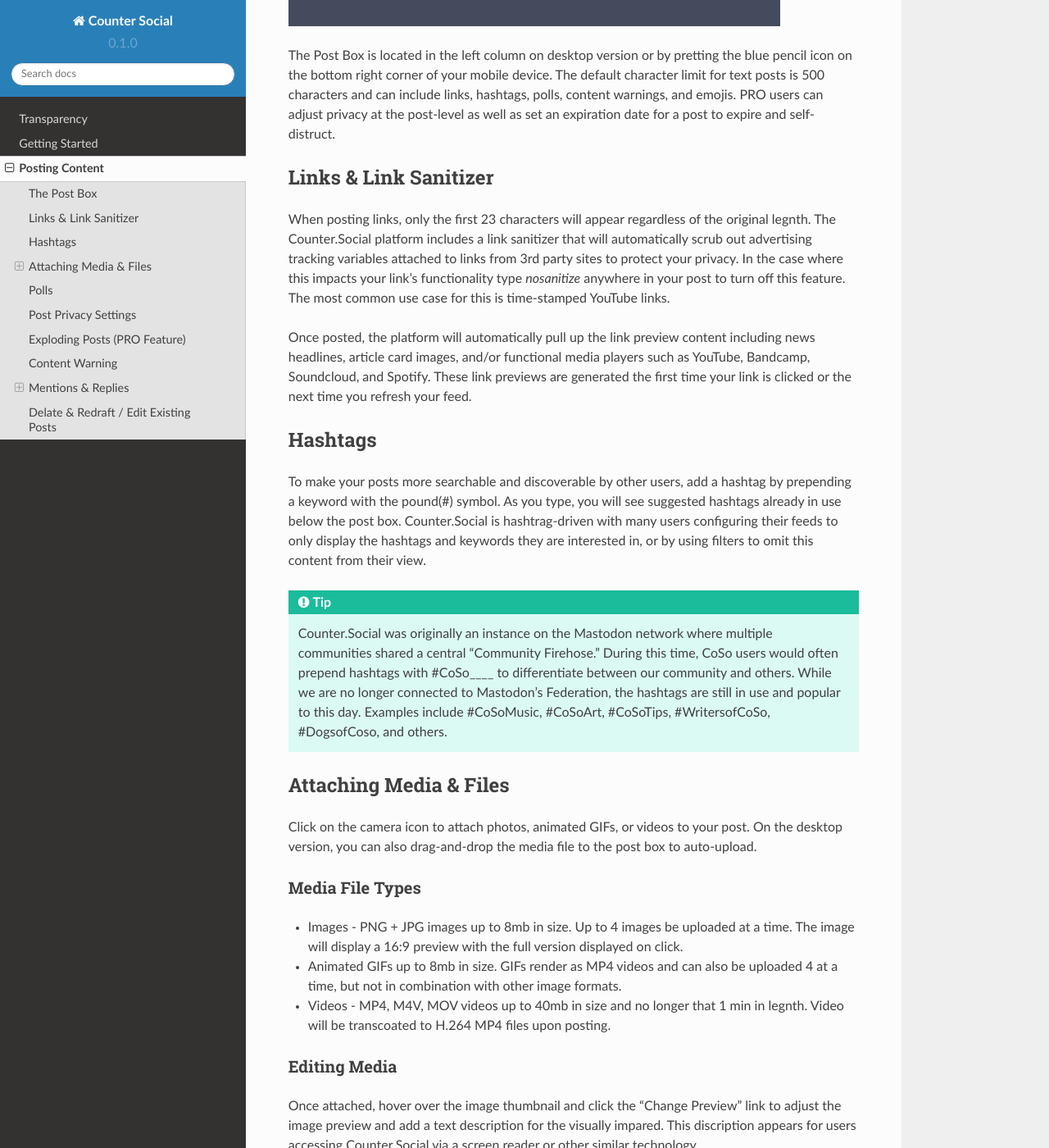
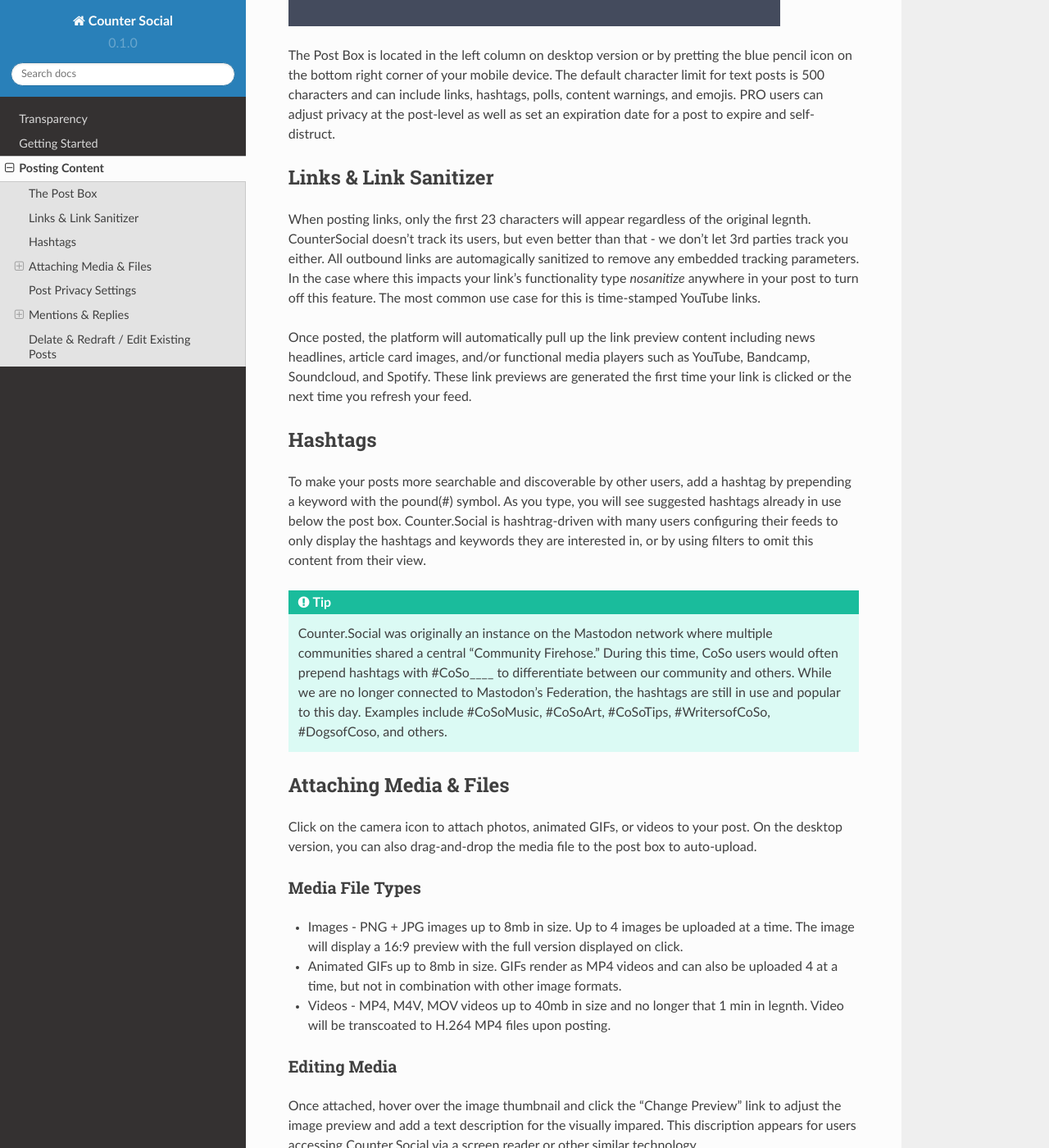
Before and after one commit to itskel/userguide, a Sphinx documentation site: the page built from docs/source/posting-content.rst, in a window 1280 px wide and 1400 px high, scrolled down 557 px. Shown: the whole window at 82% size. Built offline with Sphinx 7.4.7 and the Read the Docs theme 2.0.0, drawn with Linux system fonts in a browser that asks for light colours; some of the changed text lies outside the part shown.

Commit message:
Update posting-content.rst

```diff
--- a/docs/source/posting-content.rst
+++ b/docs/source/posting-content.rst
@@ -11,7 +11,7 @@
 
 Links & Link Sanitizer
 ------------
-When posting links, only the first 23 characters will appear regardless of the original legnth. The Counter.Social platform includes a link sanitizer that will automatically scrub out advertising tracking variables attached to links from 3rd party sites to protect your privacy. In the case where this impacts your link's functionality type *nosanitize* anywhere in your post to turn off this feature. The most common use case for this is time-stamped YouTube links.
+When posting links, only the first 23 characters will appear regardless of the original legnth. CounterSocial doesn't track its users, but even better than that - we don't let 3rd parties track you either. All outbound links are automagically sanitized to remove any embedded tracking parameters. In the case where this impacts your link's functionality type *nosanitize* anywhere in your post to turn off this feature. The most common use case for this is time-stamped YouTube links.
 
 Once posted, the platform will automatically pull up the link preview content including news headlines, article card images, and/or functional media players such as YouTube, Bandcamp, Soundcloud, and Spotify. These link previews are generated the first time your link is clicked or the next time you refresh your feed.
 
@@ -38,8 +38,6 @@
 
 .. warning:: If your image, GIF, or video is NSWF, contains mature, adult or graphic content, or may negativelly impact those with PTSD or photosensitivity issues, please click the eye icon to mark your media as sensitive and/or add a content warning to your post. Be advised, Counter.Social is committed to providing NO SAFE HAVEN for Child Sex Abuse Material. All uploaded images are hashed and compared against NCMEC databases of known CSAM hashes at our infrastructure edge.
 
-Polls
-------------
 
 Post Privacy Settings
 ------------
@@ -52,11 +50,6 @@
 
 Direct Message (PRO Feature)
 
-Exploding Posts (PRO Feature)
-------------
-
-Content Warning
-------------
 
 Mentions & Replies
 ------------
```
